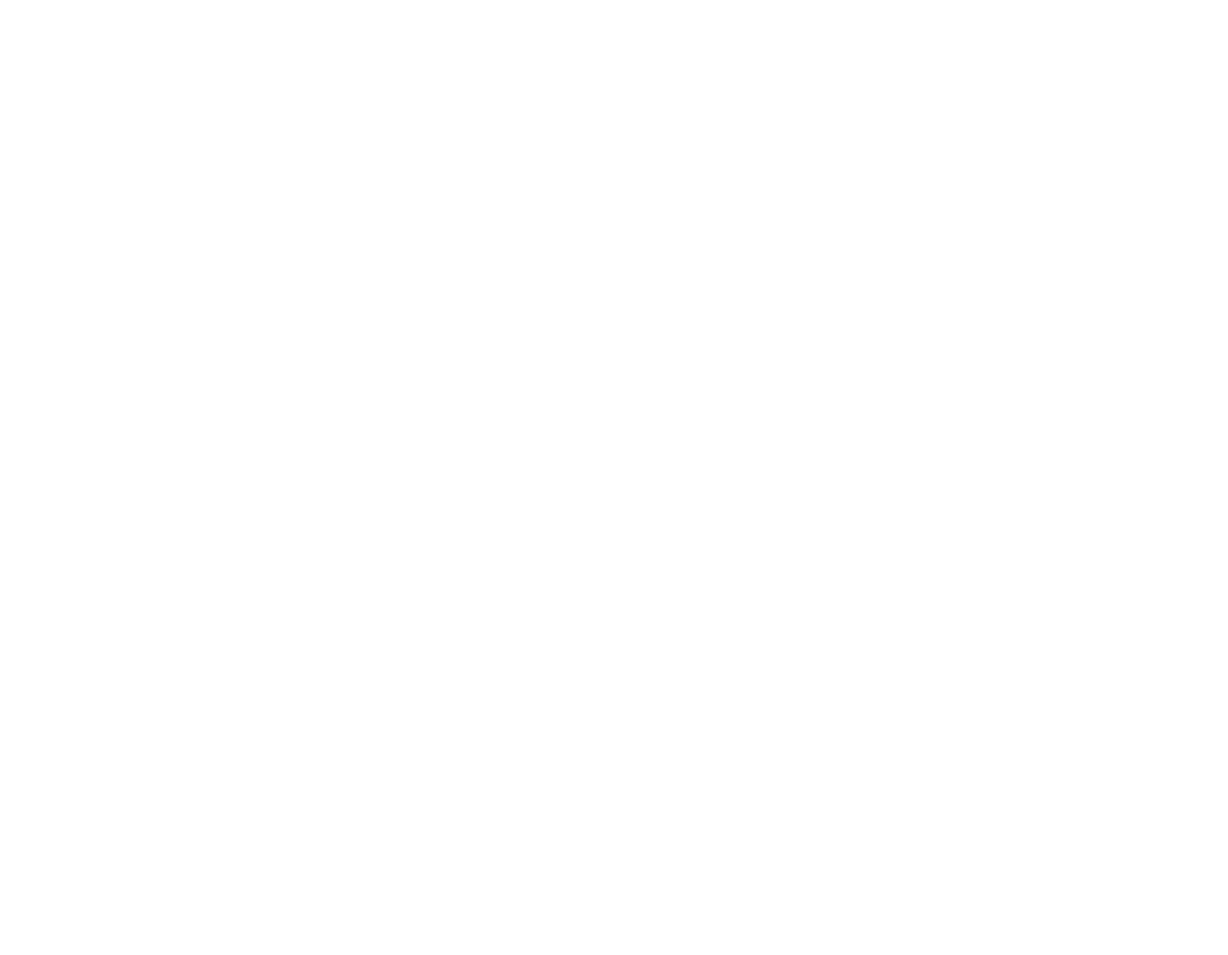
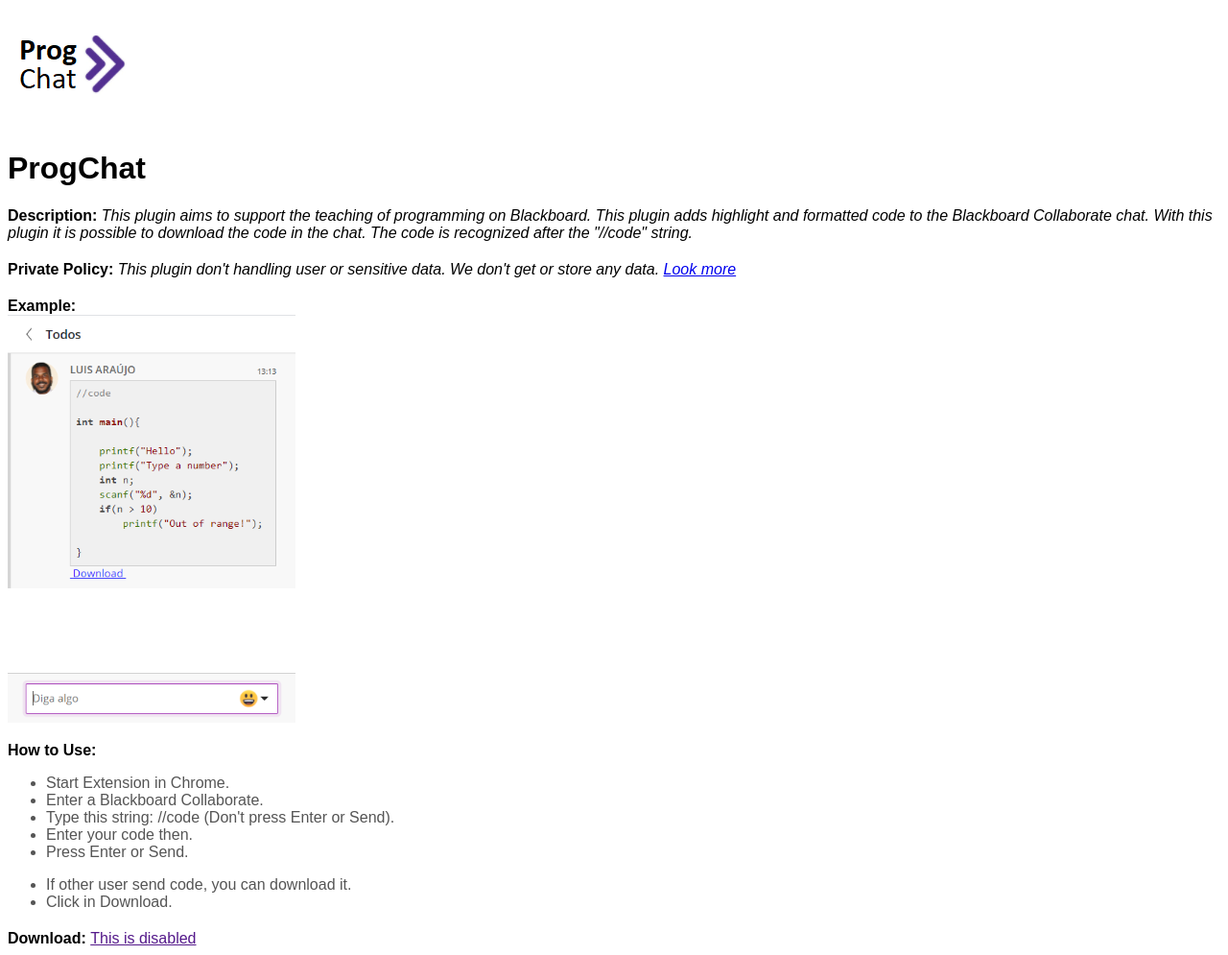
Before and after one commit to LuisAraujo/ProgChat-Blackboard-Collaborate, a browser extension: page index.html in a window 1280 px wide. Shown: the whole page at 96% size. Before the commit the page ends 800 px from the top, so only its background shows below. Drawn offline with Linux system fonts and the light colour scheme.

Commit message:
add pages

```diff
--- a/index.html
+++ b/index.html
@@ -1,5 +1,47 @@
 <html>
 <head>
- <title>ProgChat</title>
+<title> ProgChat - Home </title>
+<style>
+	body{
+		font-family: Arial;
+	}
+</style>
 </head>
-</html>
+<body>
+	<img src="icon128.png">
+	<h1>ProgChat</h1>
+	<div>
+		<strong>Description: </strong>
+		<cite>This plugin aims to support the teaching of programming on Blackboard. This plugin adds highlight and formatted code to the Blackboard Collaborate chat. With this plugin it is possible to download the code in the chat. The code is recognized after the "//code" string. </cite>
+	</div>
+	<div style="margin-top:20px">
+		<strong>Private Policy: </strong>
+		<cite>This plugin don't handling user or sensitive data. We don't get or store any data. <a href="website/privatepolicy.html"> Look more </a> </cite>
+	</div>
+	<div style="margin-top:20px">
+		<strong>Example: </strong><br>
+		<img width="300" src="website/interface.png">
+	</div>
+
+	<div style="margin-top:20px">
+		<strong>How to Use: </strong>
+		<ul  style="color:#555"	>
+			<li> Start Extension in Chrome.</li>
+			<li> Enter a Blackboard Collaborate.</li>
+			<li> Type this string: //code (Don't press Enter or Send).</li>
+			<li> Enter your code then.</li>
+			<li> Press Enter or Send.</li>
+		</ul>
+		<ul  style="color:#555"	>
+			<li> If other user send code, you can download it.</li>
+			<li> Click in Download.</li>
+		</ul>
+	</div>
+
+	<div style="margin-top:20px">
+		<strong>Download: </strong>
+		<a href="">This is disabled</a>
+	</div>
+
+
+</body>
```
Also changed, not shown: website/privatepolicy.html (added, +31 -0 lines), website/interface.png (added), 1 other file.
